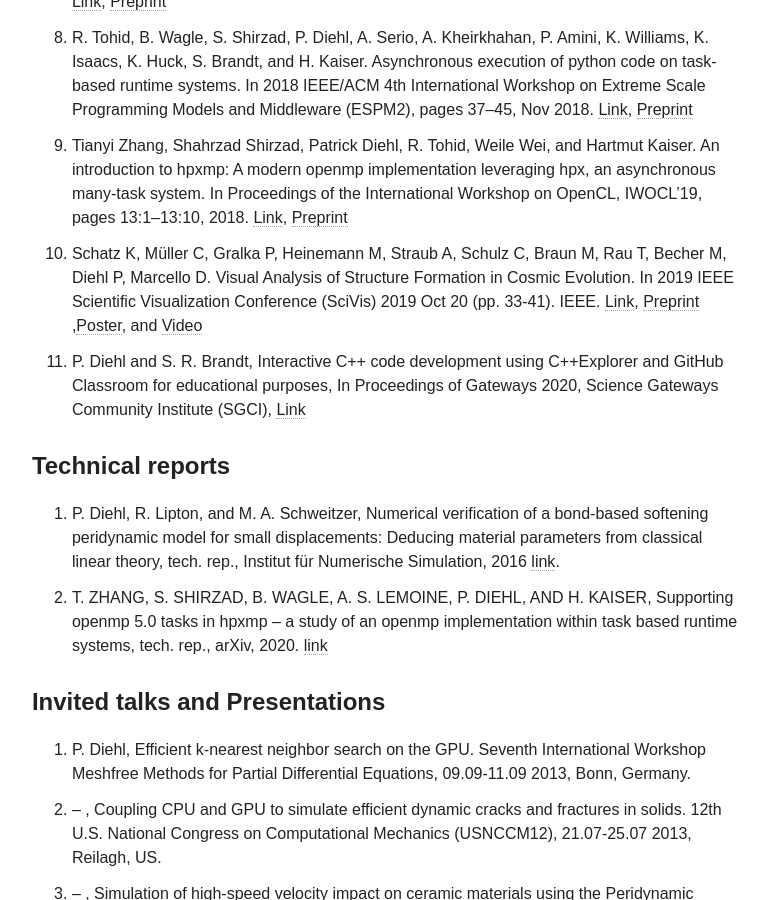
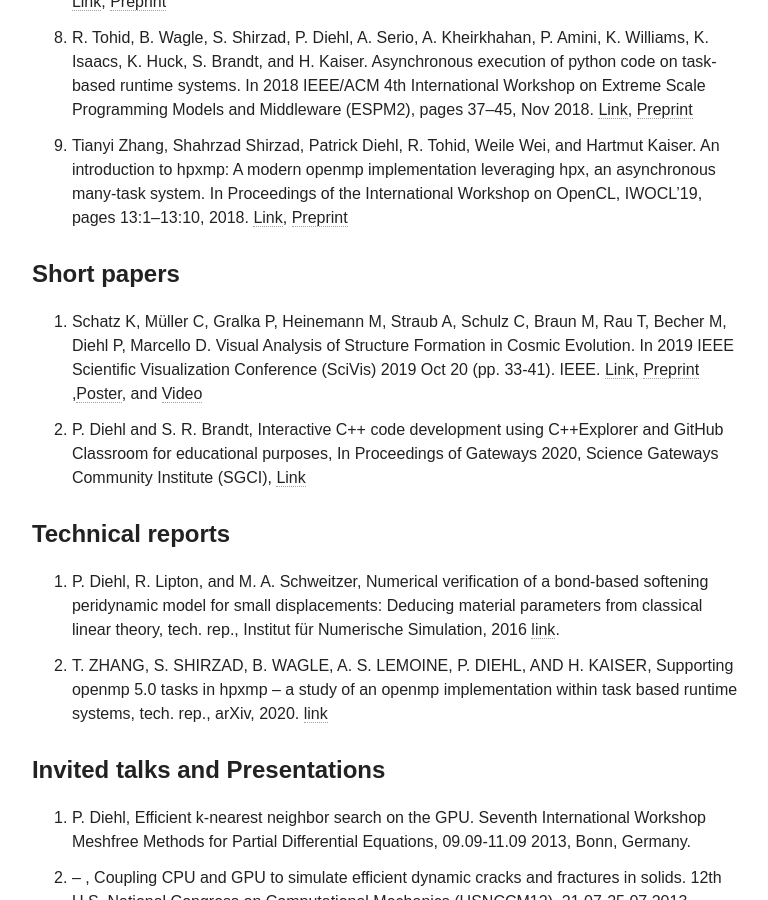
Before and after one commit to diehlpk/diehlpk.github.io, a Jekyll site: the page built from cv/index.md, in a window 1280 px wide and 900 px high, scrolled down 4555 px. Shown: the whole window, without its empty margins (254-1022 px from the left). Built offline with Jekyll 4.4.1, drawn with Linux system fonts in a browser that asks for light colours; nearby versions of some CDN libraries; some web fonts are replaced.

Commit message:
Add short papers

```diff
--- a/cv/index.md
+++ b/cv/index.md
@@ -122,9 +122,11 @@ Nov 2018, pp. 19–28. [Link](https://doi.org/10.1109/ESPM2.2018.00006), [Prepri
 8. R. Tohid, B. Wagle, S. Shirzad, P. Diehl, A. Serio, A. Kheirkhahan, P. Amini, K. Williams, K. Isaacs, K. Huck, S. Brandt, and H. Kaiser. Asynchronous execution of python code on task-based runtime systems. In 2018 IEEE/ACM 4th International
 Workshop on Extreme Scale Programming Models and Middleware (ESPM2), pages 37–45, Nov 2018. [Link](https://doi.org/10.1109/ESPM2.2018.00009), [Preprint](https://arxiv.org/abs/1810.07591)
 9. Tianyi Zhang, Shahrzad Shirzad, Patrick Diehl, R. Tohid, Weile Wei, and Hartmut Kaiser. An introduction to hpxmp: A modern openmp implementation leveraging hpx, an asynchronous many-task system. In Proceedings of the International Workshop on OpenCL, IWOCL’19, pages 13:1–13:10, 2018. [Link](https://dl.acm.org/citation.cfm?doid=3318170.3318191), [Preprint](https://arxiv.org/abs/1903.03023)
-10. Schatz K, Müller C, Gralka P, Heinemann M, Straub A, Schulz C, Braun M, Rau T, Becher M, Diehl P, Marcello D. Visual Analysis of Structure Formation in Cosmic Evolution. In 2019 IEEE Scientific Visualization Conference (SciVis) 2019 Oct 20 (pp. 33-41). IEEE. [Link](https://ieeexplore.ieee.org/abstract/document/8968855), [Preprint](https://www.semanticscholar.org/paper/Visual-Analysis-of-Structure-Formation-in-Cosmic-Schatz-M%C3%BCller/2276478c287db900d99c443dfb95160dbd76a640)
+
+#### Short papers
+1. Schatz K, Müller C, Gralka P, Heinemann M, Straub A, Schulz C, Braun M, Rau T, Becher M, Diehl P, Marcello D. Visual Analysis of Structure Formation in Cosmic Evolution. In 2019 IEEE Scientific Visualization Conference (SciVis) 2019 Oct 20 (pp. 33-41). IEEE. [Link](https://ieeexplore.ieee.org/abstract/document/8968855), [Preprint](https://www.semanticscholar.org/paper/Visual-Analysis-of-Structure-Formation-in-Cosmic-Schatz-M%C3%BCller/2276478c287db900d99c443dfb95160dbd76a640)
 ,[Poster](https://megamol.org/wp-content/uploads/2019/10/poster2-reduced.jpg), and [Video](https://www.youtube.com/watch?v=ykn3ewqWUcw)
-11. P. Diehl and S. R. Brandt, Interactive C++ code development using C++Explorer and GitHub Classroom for educational purposes, In Proceedings of Gateways 2020, Science Gateways Community Institute (SGCI), [Link](https://osf.io/qbtj3/)
+2. P. Diehl and S. R. Brandt, Interactive C++ code development using C++Explorer and GitHub Classroom for educational purposes, In Proceedings of Gateways 2020, Science Gateways Community Institute (SGCI), [Link](https://osf.io/qbtj3/)
 
 #### Technical reports
 1. P. Diehl, R. Lipton, and M. A. Schweitzer, Numerical verification of a bond-based softening peridynamic model for small displacements: Deducing material parameters from classical linear theory, tech. rep., Institut für Numerische Simulation, 2016 [link](http://schweitzer.ins.uni-bonn.de/publications/pdfs/diehl_siam_mulitscale2016.pdf).
```
